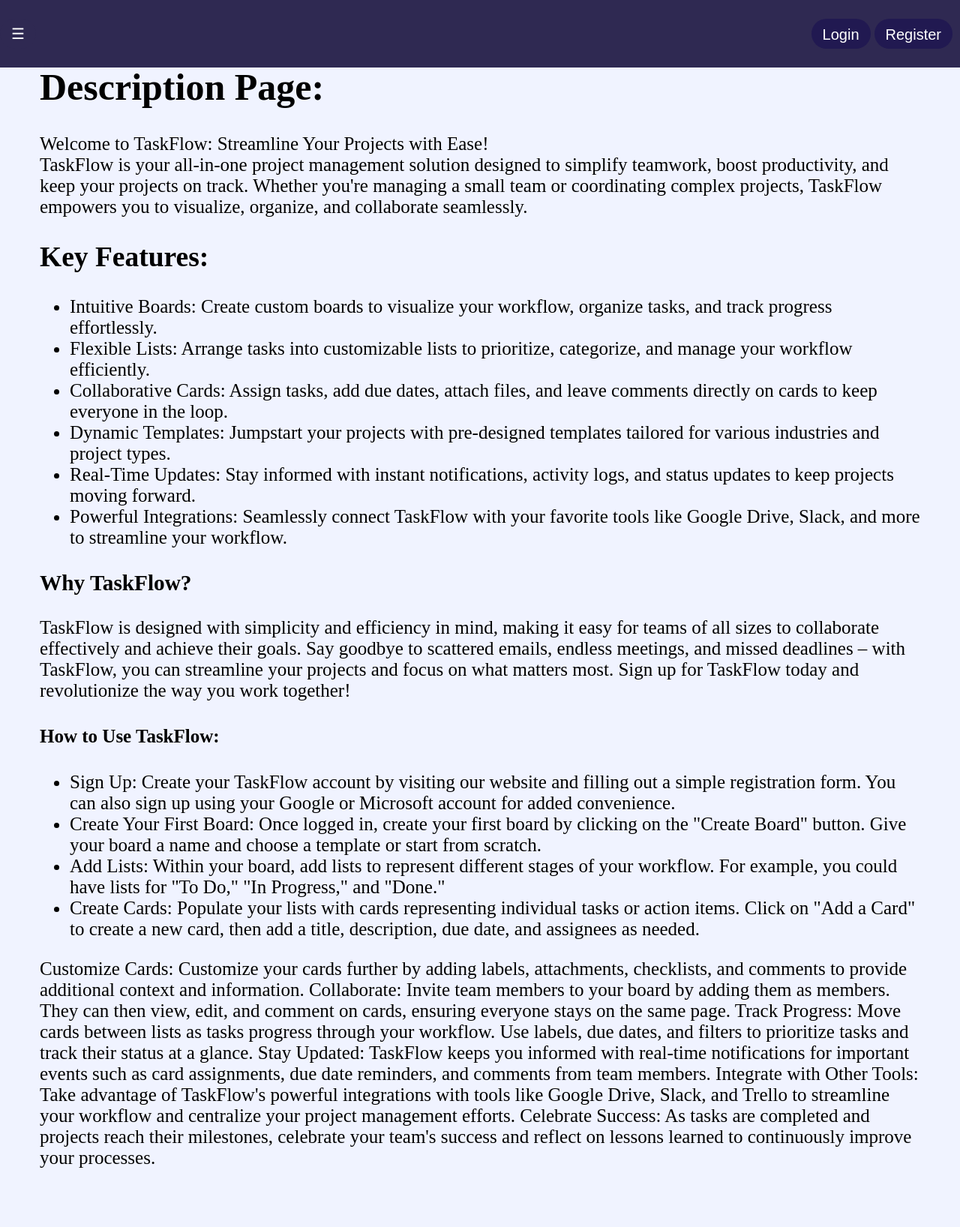
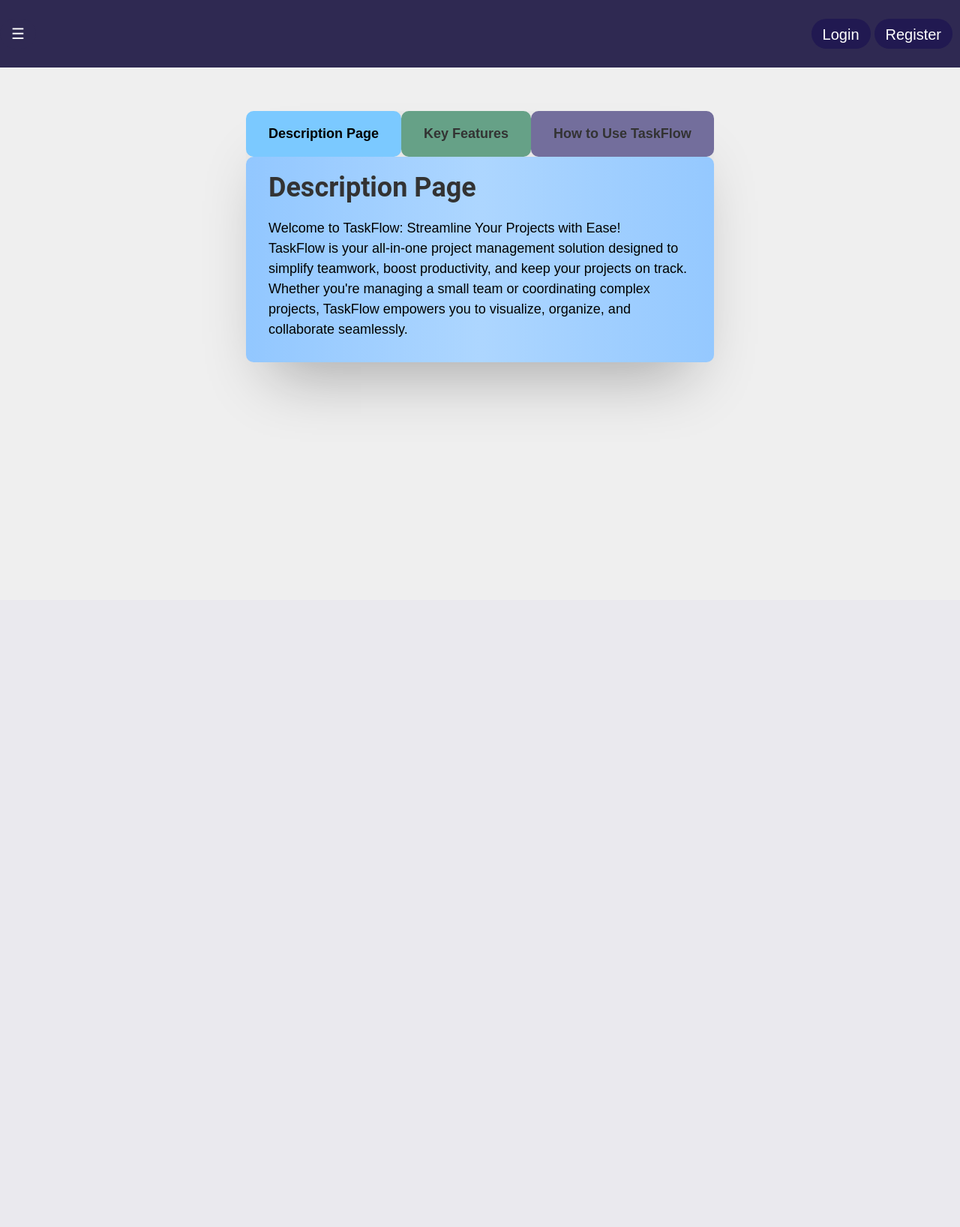
Before and after one commit to kyprosantreou/Website, a Flask app: page / in a window 1280 px wide. Shown: the whole page at 75% size. After the commit the page ends 537 px from the top, so only its background shows below. Run offline with Flask 3, Linux system fonts and the light colour scheme; some libraries are stand-ins or nearby versions.

Commit message:
modified:   Templates/index.html 	modified:   static/Css/SideBar.css 	modified:   static/Css/welcome_page_style.css

```diff
--- a/Templates/index.html
+++ b/Templates/index.html
@@ -27,8 +27,11 @@
         </button>
       </div>
 
-      <div id="main">
-        <h1>Description Page:</h1>
+      <div class="tabs">
+        <input class="input" name="tabs" type="radio" id="tab-1" checked="checked"/>
+        <label class="label label1" for="tab-1">Description Page</label>
+        <div class="panel panel1">
+          <h1>Description Page</h1>
           <p>Welcome to TaskFlow: Streamline Your Projects with Ease!<br>
             TaskFlow is your all-in-one project management solution
             designed to simplify teamwork, boost productivity,
@@ -37,9 +40,11 @@
             TaskFlow empowers you
             to visualize, organize, and collaborate seamlessly.
           </p>
-
-      <p>
-          <h2>Key Features:</h2>
+        </div>
+        <input class="input" name="tabs" type="radio" id="tab-2"/>
+        <label class="label label2" for="tab-2">Key Features</label>
+        <div class="panel panel2">
+          <h1>Key Features</h1>
           <ul>
             <li>Intuitive Boards: Create custom boards to visualize your workflow, organize tasks, and track progress effortlessly.</li>
             <li>Flexible Lists: Arrange tasks into customizable lists to prioritize, categorize, and manage your workflow efficiently.</li>
@@ -48,16 +53,11 @@
             <li>Real-Time Updates: Stay informed with instant notifications, activity logs, and status updates to keep projects moving forward.</li>
             <li>Powerful Integrations: Seamlessly connect TaskFlow with your favorite tools like Google Drive, Slack, and more to streamline your workflow.</li>
           </ul>
-      </p>
-
-      <h3>Why TaskFlow?</h3>
-      <p>
-          TaskFlow is designed with simplicity and efficiency in mind, making it easy for teams of all sizes to collaborate effectively and achieve their goals. Say goodbye to scattered emails, endless meetings, and missed deadlines – with TaskFlow, you can streamline your projects and focus on what matters most.
-
-          Sign up for TaskFlow today and revolutionize the way you work together!
-      </p>
-
-      <h4>How to Use TaskFlow:</h4>
+        </div>
+        <input class="input" name="tabs" type="radio" id="tab-3"/>
+        <label class="label label3" for="tab-3">How to Use TaskFlow</label>
+        <div class="panel panel3">
+          <h1>How to Use TaskFlow</h1>
           <ul>
             <li>Sign Up: Create your TaskFlow account by visiting our website and filling out a simple registration form. You can also sign up using your Google or Microsoft account for added convenience.</li>
             <li>Create Your First Board: Once logged in, create your first board by clicking on the "Create Board" button. Give your board a name and choose a template or start from scratch.</li>
@@ -77,6 +77,7 @@
 
             Celebrate Success: As tasks are completed and projects reach their milestones, celebrate your team's success and reflect on lessons learned to continuously improve your processes.
           </p>
+        </div>
     </div>
 
 </body>
--- a/static/Css/SideBar.css
+++ b/static/Css/SideBar.css
@@ -5,7 +5,7 @@
   z-index: 1;
   top: 0px;
   left: 0px;
-  background-color: rgb(111, 97, 192);
+  background-color: rgb(64, 54, 121);
   overflow-x: hidden;
   padding-top: 60px;
   transition: 0.5s;
@@ -34,7 +34,6 @@
   margin-left: 50px;
 }
 
-/* The button used to open the sidebar */
 .openbtn {
   font-size: 20px;
   cursor: pointer;
@@ -58,7 +57,7 @@
     width: 30px;
     height: 30px;
     margin-right: 10px;
-    background-color: rgb(111, 97, 192);
+    background-color: rgb(64, 54, 121);
 }
 
 @media screen and (max-height: 450px) {
--- a/static/Css/welcome_page_style.css
+++ b/static/Css/welcome_page_style.css
@@ -1,8 +1,10 @@
 body {
-  padding: 25px;
-  background-color: rgb(240, 243, 255);
-  color: black;
-  font-size: 25px;
+  display: flex;
+  justify-content: center;
+  padding: 40px;
+  background: #efefef;
+  font-family: 'Source Sans Pro', sans-serif;
+  color: #333;
 }
 
 header {
@@ -29,7 +31,7 @@ header {
 }
 
 #toggle-theme-btn {
-  background-color: rgb(111, 97, 192);
+  background-color: rgb(64, 54, 121);
   border: none;
   cursor: pointer;
   padding: 10px;
@@ -89,3 +91,129 @@ header {
 #RegisterButton:hover{
   background-color:  #4c4670;
 }
+
+@media (min-width: 600px) {
+  body {
+    padding: 60px 10px;
+  }
+}
+
+h1 {
+  margin: 0;
+  font-family: 'Roboto', serif;
+  font-size: 36px;
+}
+
+p {
+  margin-top: 20px;
+  margin-bottom: 0;
+  padding: 0;
+  font-size: 20px;
+  line-height: 1.5;
+  color:rgb(0, 0, 0);
+  font-size: 18px;
+  font-weight: 500;
+}
+
+.tabs {
+  display: flex;
+  flex-wrap: wrap;
+  max-width: 624px;
+  background: #e7e7e7;
+  box-shadow: 0 48px 80px -32px rgba(0,0,0,0.3);
+  border-radius: 20px;
+  margin-top: 80px;
+  margin-bottom: 20px;
+  margin-left: auto;
+  margin-right: auto;
+}
+
+.input {
+  position: absolute;
+  opacity: 0;
+}
+
+.label {
+  width: 100%;
+  padding: 20px 30px;
+  cursor: pointer;
+  font-weight: bold;
+  font-size: 18px;
+  color: s#000000;
+  transition: background 0.2s, color 0.3s;
+  border-radius: 10px;
+}
+
+.label1 {
+  background: rgb(81, 131, 167);
+  border-radius: 10px;
+}
+
+.label2 {
+  background: rgb(102, 161, 135);
+}
+
+.label3 {
+  background:rgb(115, 110, 156);
+}
+
+.label:hover {
+  background: #ffffff;
+}
+
+.label:active {
+  background:rgb(123, 201, 255);
+}
+
+.input:focus + .label {
+  z-index: 1;
+}
+
+.input:checked + .label1 {
+  background: rgb(123, 201, 255);
+  color: #000;
+}
+
+.input:checked + .label2 {
+  background: rgb(163, 255, 214);
+  color: #000;
+}
+
+.input:checked + .label3 {
+  background: rgb(133, 118, 255);
+  color: #000;
+}
+
+.panel1 {
+  display: none;
+  padding: 20px 30px 30px;
+  background: linear-gradient(90deg, rgb(146, 199, 255) 0%, rgb(173, 214, 255) 50%, rgb(146, 199, 255) 105%);
+  border-radius: 10px;
+}
+
+.panel2 {
+  display: none;
+  padding: 20px 30px 30px;
+  background: linear-gradient(90deg, rgb(176, 219, 194) 0%, rgb(220, 245, 232) 50%, rgb(176, 219, 194) 105%);
+  border-radius: 10px;
+}
+
+.panel3 {
+  display: none;
+  padding: 20px 30px 30px;
+  background: linear-gradient(90deg, rgb(211, 177, 255) 0%, rgb(227, 212, 255) 50%, rgb(211, 177, 255) 105%);
+  border-radius: 10px;
+}
+
+@media (min-width: 600px) {
+  .label {
+    width: auto;
+  }
+  .panel {
+    order: 99;
+  }
+}
+
+.input:checked + .label + .panel {
+  display: block;
+}
```
Lines whose indentation alone changed are shown as unchanged.
